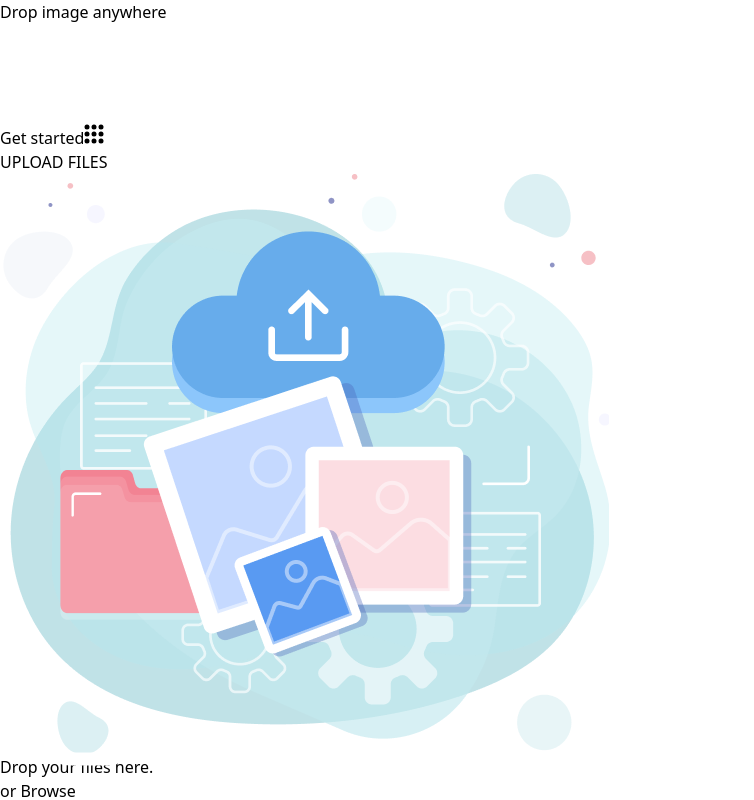
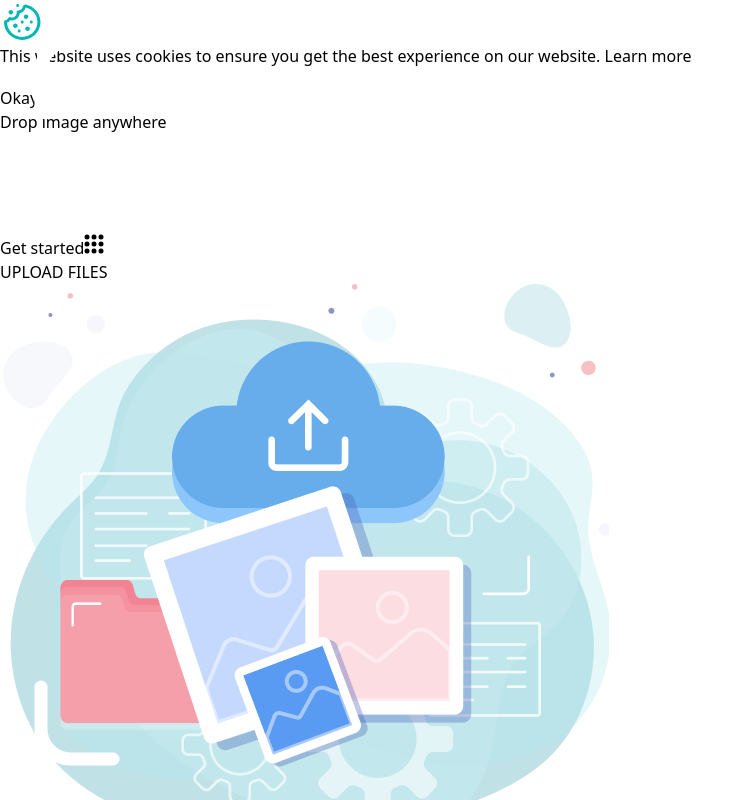
Before and after one commit to AkkilMG/PicDB-UI, a Next.js app: page /upload in a window 1280 px wide. Shown: the top 800 px of the page, without its empty margins (0-754 px from the left). Built offline with nearby package versions, Linux system fonts and the light colour scheme.

Commit message:
Cookies and Prompt

```diff
--- a/src/app/layout.tsx
+++ b/src/app/layout.tsx
@@ -3,6 +3,8 @@ import { Geist, Geist_Mono } from "next/font/google";
 import "./globals.css";
 import { SpeedInsights } from '@vercel/speed-insights/next';
 import { Analytics } from '@vercel/analytics/next';
+import Cookies from "@/components/pop/cookies";
+import React from "react";
 
 const geistSans = Geist({
   variable: "--font-geist-sans",
@@ -15,7 +17,7 @@ const geistMono = Geist_Mono({
 });
 
 // Metadata for SEO
-export const metadata: Metadata = {
+const metadata: Metadata = {
   title: "PicDB - Free Picture Storage",
   description: "PicDB is a free, anonymously and fast picture storage web application built by AvianInTek. Store, organize, and access your images easily from any device.",
   keywords: ["akkil", "akkilmg", "free", "image", "storage", "freemium", "anonymous", "picture storage", "image storage", "photo storage", "secure photo storage", "Next.js", "PicDB", "AvianInTek"],
@@ -43,7 +45,6 @@ export const metadata: Metadata = {
     apple: "/assets/logo/PicDB.png", // Apple Touch icon
   },
 };
-
 export default function RootLayout({
   children,
 }: Readonly<{
@@ -53,6 +54,7 @@ export default function RootLayout({
     <html lang="en">
       <head />
       <body className={`${geistSans.variable} ${geistMono.variable} antialiased`}>
+        <Cookies />
         {children}
         <SpeedInsights />
         <Analytics mode="production" />
--- a/src/app/upload/page.tsx
+++ b/src/app/upload/page.tsx
@@ -2,7 +2,6 @@
 
 import Footer from "@/components/main/footer";
 import Header from "@/components/main/header";
-import Cookies from "@/components/pop/cookies";
 import DropUpload from "@/components/upload/drop_upload";
 import Upload from "@/components/upload/upload";
 import UploadResult from "@/components/upload/upload_result";
@@ -56,11 +55,11 @@ export default function UploadPage() {
             }
         };
 
-        handleResize(); // Set initial component based on current window size
-        window.addEventListener('resize', handleResize); // Add resize event listener
+        handleResize();
+        window.addEventListener('resize', handleResize);
 
         return () => {
-            window.removeEventListener('resize', handleResize); // Cleanup event listener on component unmount
+            window.removeEventListener('resize', handleResize);
         };
     }, [view, link, title, close]);
 
@@ -131,12 +130,11 @@ export default function UploadPage() {
     return (
         <div>
             { (id && !close) && (uploadComponent)}
-            {/* <Cookies /> */}
             <DropUpload uploadFile={uploadFile}/>
             <div>
-            <Header />
-            <Upload uploadFile={uploadFile} progress={progress} result={result} setId={setId} />
-            <Footer />
+                <Header />
+                <Upload uploadFile={uploadFile} progress={progress} result={result} setId={setId} />
+                <Footer />
             </div>
         </div>
     );
--- a/src/components/main/footer.tsx
+++ b/src/components/main/footer.tsx
@@ -73,13 +73,13 @@ const Footer = () => {
           </div>
 
           <div className="flex space-x-4">
-            <a href='https://www.instagram.com/heimancreation/' target='_blank' className="h-8 w-8 bg-gray-100 hover:bg-blue-300 rounded-full flex items-center justify-center">
+            <a href='https://www.linkedin.com/company/avianintek/' target='_blank' className="h-8 w-8 bg-gray-100 hover:bg-blue-300 rounded-full flex items-center justify-center">
               <img src="assets/icons/linkedin.png" width={24} height={24} alt="instagram" />
             </a>
             <a href='https://github.com/AvianInTek' target='_blank' className="h-8 w-8 bg-gray-100 hover:bg-teal-200 rounded-full flex items-center justify-center">
               <img src="assets/icons/github.png" width={24} height={24} alt="facebook" />
             </a>
-            <a href='https://www.linkedin.com/company/avianintek/' target='_blank' className="h-8 w-8 bg-gray-100 hover:bg-gradient-to-r from-pink-500 via-red-500 to-yellow-500 rounded-full flex items-center justify-center">
+            <a href='https://www.instagram.com/heimancreation/' target='_blank' className="h-8 w-8 bg-gray-100 hover:bg-gradient-to-r from-pink-500 via-red-500 to-yellow-500 rounded-full flex items-center justify-center">
               <img src="assets/icons/instagram.png" width={24} height={24} alt="twitter" />
             </a>
           </div>
--- a/src/components/pop/cookies.tsx
+++ b/src/components/pop/cookies.tsx
@@ -1,22 +1,56 @@
+"use client";
 
-
-
+import { useState, useEffect } from "react";
 
 export default function Cookies() {
+    const [isVisible, setIsVisible] = useState(false);
+
+    useEffect(() => {
+        // Check if cookies have been accepted
+        const cookiesAccepted = localStorage.getItem("cookiesAccepted") === "true";
+        if (!cookiesAccepted) {
+            setIsVisible(true);
+        }
+    }, []);
+
+    const handleDismiss = () => {
+        setIsVisible(false);
+        localStorage.setItem("cookiesAccepted", "true");
+    };
+
+    if (!isVisible) {
+        return null;
+    }
+
     return (
-        <div className="fixed bottom-4 left-4 z-50 w-1/2">
-            <div className="bg-gray-800 text-white rounded-full flex items-center justify-between p-4 py-1">
-                <div className="flex items-center px-4 py-3 w-6/6">
-                    <img src="assets/icons/cookies.svg" alt="Cookie Icon" className="h-8 w-8 mr-4 text-teal-400" />
+        <div className="fixed bottom-4 left-4 z-50 w-11/12 md:w-3/4 lg:w-1/2 mx-auto">
+            <div className="bg-gray-800 text-white rounded-xl md:rounded-full lg:rounded-full flex flex-col md:flex-row items-start md:items-center justify-between p-4">
+                <div className="flex items-start md:items-center px-4 py-2 md:py-3 flex-grow">
+                    <img
+                        src="/assets/icons/cookies.svg"
+                        alt="Cookie Icon"
+                        className="h-8 w-8 mr-4 text-teal-400"
+                    />
                     <div>
-                        <p className="text-lg font-medium">This website uses cookies to ensure you get the best experience on our website.
-                            <a href="#" className="text-teal-400 font-medium hover:underline"> Learn more</a>
+                        <p className="text-sm md:text-base lg:text-lg font-medium">
+                            This website uses cookies to ensure you get the best experience on our website.
+                            <a href="#" className="text-teal-400 font-medium hover:underline">
+                                {" "}
+                                Learn more
+                            </a>
                         </p>
                     </div>
                 </div>
-                <button className="bg-teal-400 text-lg text-white font-semibold py-2 px-6 rounded-full flex items-center justify-center w-1/6">
-                    <img src="assets/icons/tick.svg" alt="Checkmark" className="h-4 w-4 mr-1" />
-                    Got it
+                <button
+                    onClick={handleDismiss}
+                    className="bg-teal-400 text-sm md:text-base text-white font-semibold py-2 px-4 md:py-2 md:px-6 rounded-full flex items-center justify-center mt-2 md:mt-0 w-full md:w-auto"
+                >
+                    <img
+                        src="/assets/icons/tick.svg"
+                        alt="Checkmark"
+                        className="h-4 w-4 mr-1"
+                    />
+                    Okay
                 </button>
             </div>
         </div>
--- a/src/components/pop/message.tsx
+++ b/src/components/pop/message.tsx
@@ -1,27 +1,38 @@
+"use client";
 
+import { useState } from "react";
 
-
-
-export default function Message(message: any, color: any) {
+export default function Message({ message, color }: { message: string; color: 1 | 2 | 3 }) {
     const type = {
         1: "bg-green-500", // success
-        2: "bg-red-500", // error
-        3: "bg-teal-400", // message
+        2: "bg-red-500",   // error
+        3: "bg-teal-400",  // message
+    };
+    const [isVisible, setIsVisible] = useState(true);
+    const handleDismiss = () => {
+        setIsVisible(false);
+    };
+
+    if (!isVisible) {
+        return null;
     }
+
     return (
-        <div className="fixed bottom-4 left-4 z-50 w-1/2">
-            <div className="bg-gray-800 text-white rounded-full flex items-center justify-between p-4 py-1">
-                <div className="flex items-center px-4 py-3 w-6/6">
-                    <img src="assets/icons/notify.png" alt="Cookie Icon" className="h-8 w-8 mr-4 text-teal-400" />
+        <div className="fixed bottom-4 left-4 z-50 w-11/12 md:w-3/4 lg:w-1/3 mx-auto">
+            <div className="bg-gray-800 text-white rounded-xl md:rounded-full lg:rounded-full flex flex-col md:flex-row items-start md:items-center justify-between p-4">
+                <div className="flex items-start md:items-center px-4 py-2 flex-grow">
+                    <img src="assets/icons/notify.svg" alt="Notify Icon" className="h-8 w-8 mr-4 text-black"/>
                     <div>
-                        <p className="text-lg font-medium">
-                            {message}
-                        </p>
+                        <p className="text-sm md:text-base lg:text-lg font-medium">{message}</p>
                     </div>
                 </div>
-                <button className={`${color} text-lg text-white font-semibold py-2 px-6 rounded-full flex items-center justify-center w-1/6`}>
-                    <img src="assets/icons/tick.svg" alt="Checkmark" className="h-4 w-4 mr-1" />
-                    Got it
+                <button onClick={handleDismiss} className={`${type[color]} text-sm md:text-base text-white font-semibold py-2 px-4 md:px-6 rounded-full flex items-center justify-center mt-2 md:mt-0 w-full md:w-auto`}>
+                    <img
+                        src="assets/icons/tick.svg"
+                        alt="Checkmark"
+                        className="h-4 w-4 mr-1"
+                    />
+                    Okay
                 </button>
             </div>
         </div>
```
Also changed, not shown: src/components/upload/upload.tsx (+12 -7 lines), public/assets/icons/notify.png (deleted), public/assets/icons/notify.svg (added).
